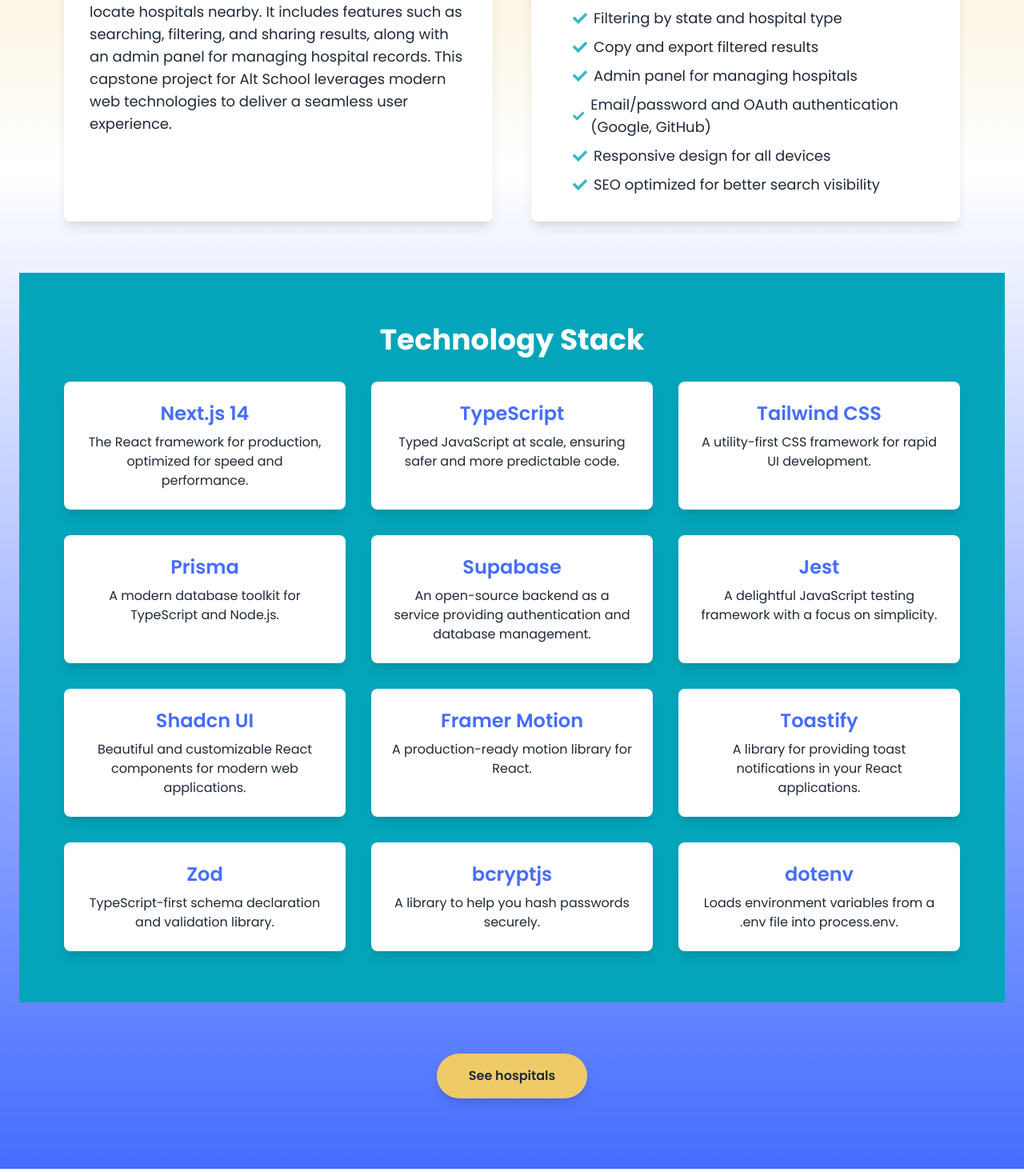
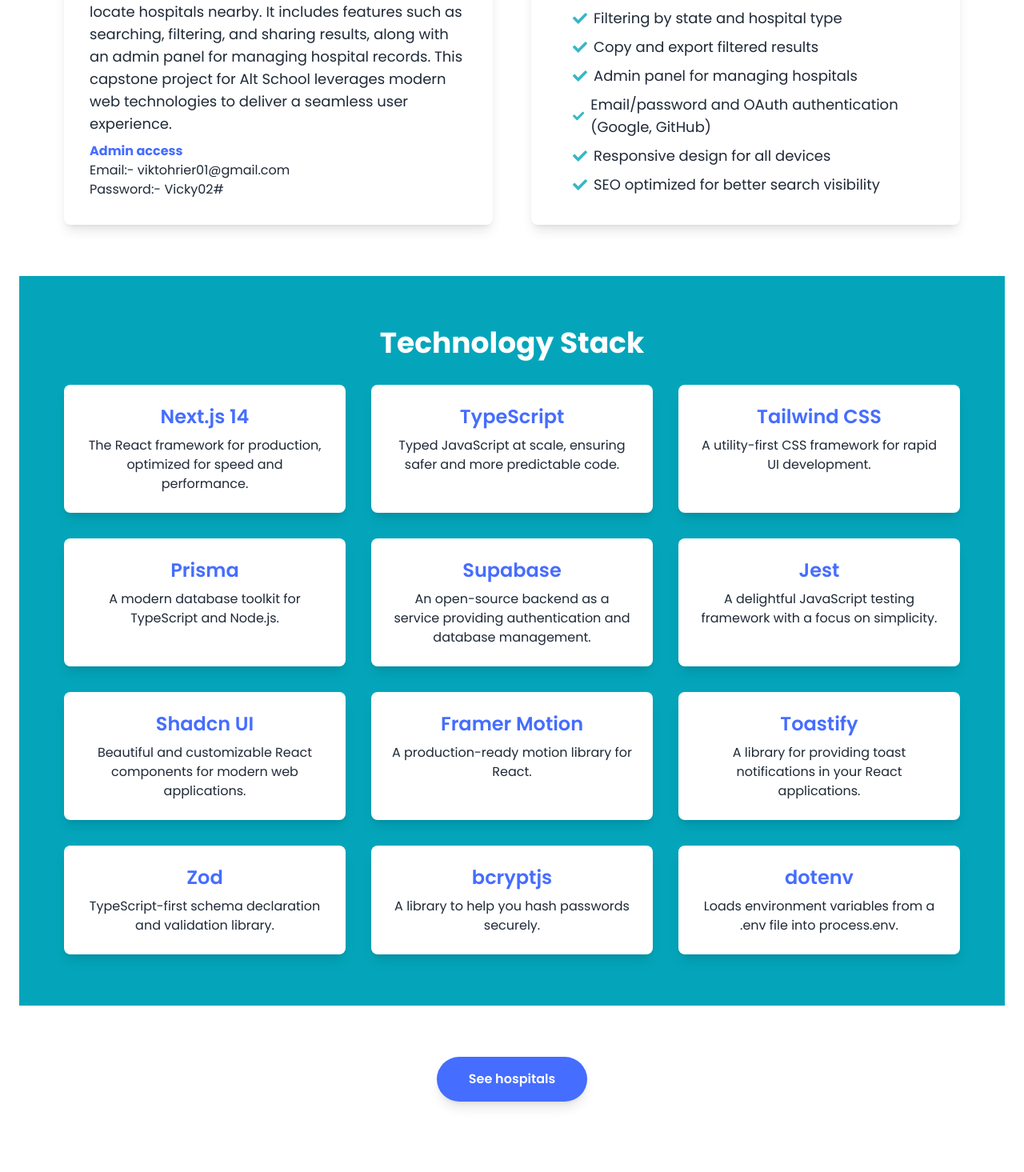
Before and after one commit to victorvictoria-maker/capstone-project, a Next.js app: page /about in a window 1280 px wide. Shown: the part 1095-2560 px from the top of the page at 80% size. Built offline with nearby package versions, Linux system fonts and the light colour scheme.

Commit message:
Added Admin access info in the about page so users can have the chance to see what the admin side looks like

```diff
--- a/src/app/(auth)/login/page.tsx
+++ b/src/app/(auth)/login/page.tsx
@@ -16,13 +16,14 @@
 import * as z from "zod";
 import { Input } from "@/components/ui/input";
 import { Button } from "@/components/ui/button";
-import { Suspense, useState, useTransition } from "react";
+import { Suspense, useEffect, useState, useTransition } from "react";
 import { FormError } from "@/components/FormError";
 import { FormSuccess } from "@/components/FormSuccess";
 import { useRouter, useSearchParams } from "next/navigation";
 import SocialMedia from "@/components/SocialMedia";
 import Image from "next/image";
 import { login } from "@/serveractions/login";
+import { toast } from "react-toastify";
 
 const LoginPageContent = () => {
   const router = useRouter();
@@ -33,6 +34,16 @@
   const [isPending, startTransition] = useTransition();
   const [error, setError] = useState<string | undefined>("");
   const [success, setSuccess] = useState<string | undefined>("");
+
+  const alertUserAboutAdmin = () => {
+    toast.info(
+      "To log in as an admin, check the about project page to get admin access info."
+    );
+  };
+
+  useEffect(() => {
+    alertUserAboutAdmin();
+  }, []);
 
   const form = useForm<z.infer<typeof LoginSchema>>({
     resolver: zodResolver(LoginSchema),
--- a/src/app/about/page.tsx
+++ b/src/app/about/page.tsx
@@ -10,7 +10,7 @@
   return (
     <>
       <Navbar />
-      <div className='min-h-screen bg-gradient-to-b from-[#EFCB68] via-white to-[#456DFF] text-gray-800 p-6'>
+      <div className='min-h-screen  text-gray-800 p-6'>
         {/* Hero Section */}
         <section className='text-center py-16'>
           <motion.h1
@@ -56,6 +56,11 @@
               records. This capstone project for Alt School leverages modern web
               technologies to deliver a seamless user experience.
             </p>
+            <div className='mt-2'>
+              <p className='text-[#456DFF]  font-bold'>Admin access</p>
+              <p>Email:- viktohrier01@gmail.com</p>
+              <p>Password:- Vicky02#</p>
+            </div>
           </motion.div>
           <motion.div
             initial={{ opacity: 0, x: 50 }}
@@ -133,7 +138,7 @@
             whileHover={{ scale: 1.1 }}
             whileTap={{ scale: 0.95 }}
             href='https://capstone-project-rouge.vercel.app/hospitals'
-            className='inline-block px-10 py-4 rounded-full bg-[#EFCB68] text-gray-800 font-semibold shadow-lg'
+            className='inline-block px-10 py-4 rounded-full text-white bg-[#456DFF] font-semibold shadow-lg'
           >
             See hospitals
           </motion.a>
--- a/src/components/hospitals/landingpage/herosection.tsx
+++ b/src/components/hospitals/landingpage/herosection.tsx
@@ -253,9 +253,9 @@
         whileInView='visible'
         viewport={{ once: true }}
       >
-        <div className='max-w-[1400px] mx-auto flex flex-col lg:flex-row items-center lg:py-12 px-4 '>
+        <div className='max-w-[1400px] mx-auto flex flex-col lg:flex-row items-center lg:py-12 px-4 my-4'>
           <motion.div
-            className=' lg:w-2/3 space-y-4 lg:pr-16 pt-3  '
+            className=' lg:w-2/3 space-y-4 lg:pr-16 pt-3 mb-4'
             variants={fadeInUp}
           >
             <h2 className='text-xl md:text-3xl font-bold'>
--- a/src/components/hospitals/skeletion.tsx
+++ b/src/components/hospitals/skeletion.tsx
@@ -8,7 +8,7 @@
     <>
       {/* Hospitals List Skeleton */}
       <ul className='grid gap-4 grid-cols-1 sm:grid-cols-2 lg:grid-cols-3'>
-        {Array(3)
+        {Array(6)
           .fill(null)
           .map((_, index) => (
             <li
```
